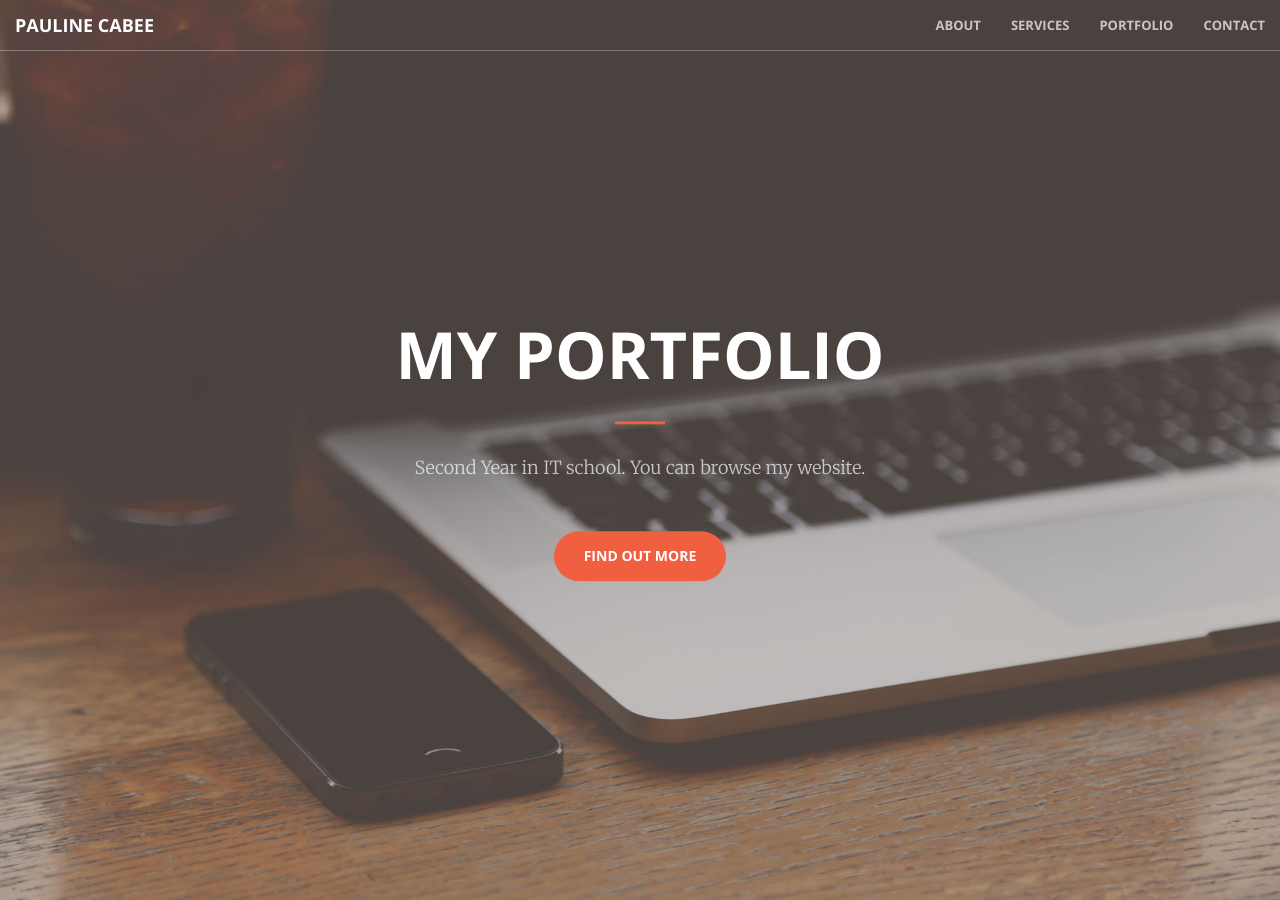
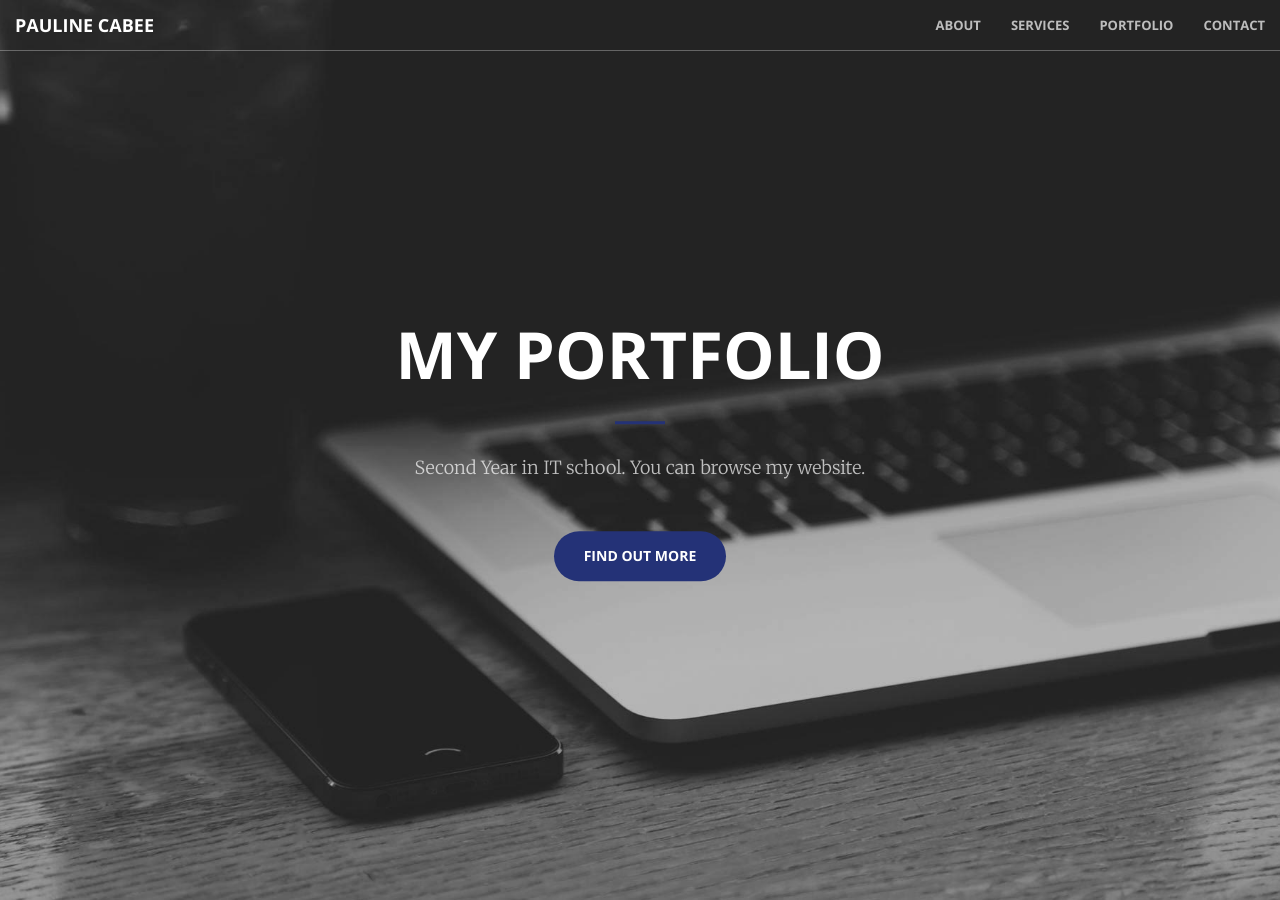
Before and after one commit to WeeXee/Portfolio, a Jekyll site: the page built from index.html, in a window 1280 px wide and 900 px high. Built offline with Jekyll 4.4.1, drawn with Linux system fonts in a browser that asks for light colours; some of the changed text lies outside the part shown.

Commit message:
color changes

```diff
--- a/_includes/aside.html
+++ b/_includes/aside.html
@@ -1,8 +1,8 @@
 <aside class="bg-dark">
     <div class="container text-center">
         <div class="call-to-action">
-            <h2>Just Visualize my CV:</h2>
-            <a href="../img/CV PAULINE.pdf" download="CV_Pauline_Cabee.pdf" target="_blank" class="btn btn-default btn-xl wow tada">Click Here!</a>
+            <h2>Download my CV:</h2>
+            <a href="../img/CV PAULINE.pdf" download="CV_Pauline_Cabee.pdf" target="_blank" class="btn btn-default btn-xl wow tada">Click here to download!</a>
         </div>
     </div>
 </aside>
--- a/css/main.scss
+++ b/css/main.scss
@@ -34,7 +34,7 @@
 // }
 
 // variables.less
-$theme-primary: #F05F40;
+$theme-primary: #243277;
 $theme-dark: #222;
 
 // Import partials from `sass_dir` (defaults to `_sass`)
```
Also changed, not shown: img/header.jpg, img/portfolio/3.jpg.
